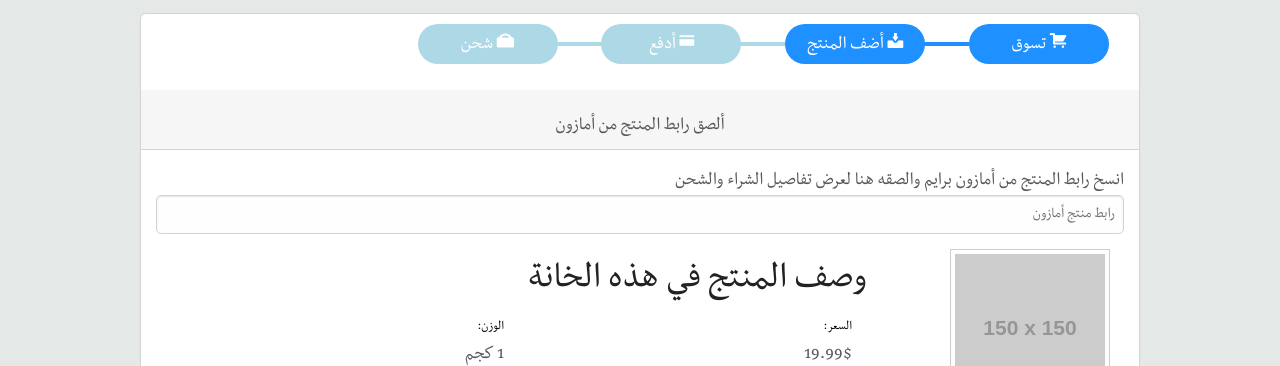
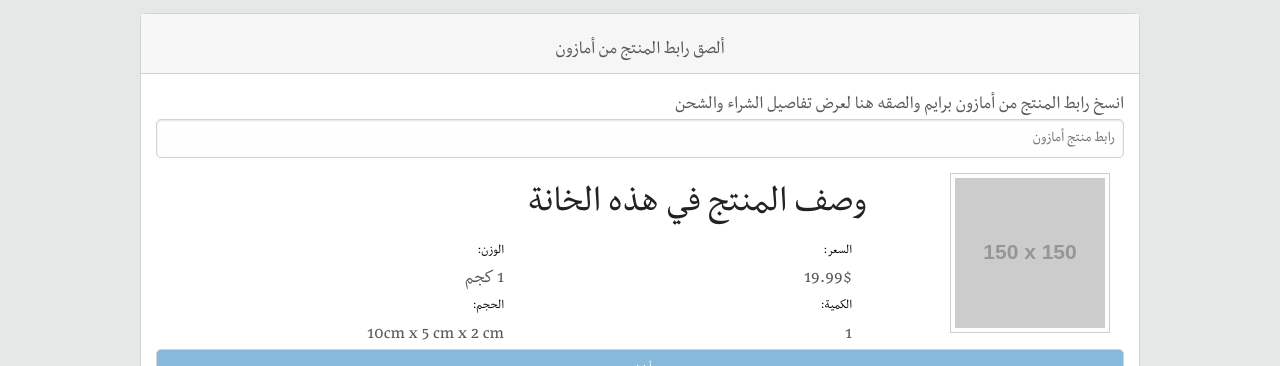
Before and after one commit to kawzaki/nawrs, a plain HTML site: page shipping-calculator.html in a window 1280 px wide. Shown: the part 430-796 px from the top of the page. Drawn offline with Linux system fonts and the light colour scheme; no server answers; placeholder pictures from the web are drawn by us.

Commit message:
modified calculator file placeholder

```diff
--- a/shipping-calculator.html
+++ b/shipping-calculator.html
@@ -88,14 +88,7 @@
     <div class="row">
 		<div class="small-12 columns "  style="overflow: hidden; padding-right: 0px; padding-left: 0px">
 		  <div class="white tabspanel">
-		  	<div>
-				<ul class="amazon-steps">
-					<li> <i class="fi-shopping-cart" aria-hidden="true"></i> تسوق</li>
-					<li class="active"> <i class="fi-download" aria-hidden="true"></i> أضف المنتج</li>
-					<li> <i class="fi-credit-card" aria-hidden="true"> </i>أدفع</li>
-					<li> <i class="fi-shopping-bag" aria-hidden="true"></i> شحن</li>
-				</ul>
-			</div>
+
 			<div class="title">
 				ألصق رابط المنتج من أمازون
 			</div>
```
